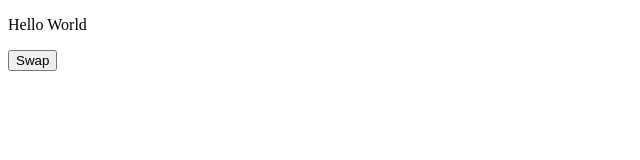
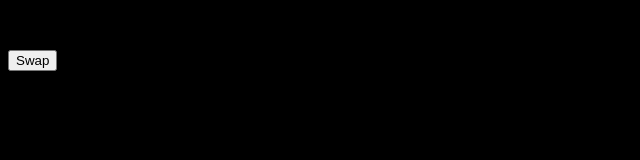
Before and after one commit to acciojob/dark-theme-Deepanshu9643, a website: page main.html in a window 1280 px wide. Both pictures are taken after a click on the button "Swap". Shown: the whole page, without its empty margins (0-640 px from the left). Drawn offline with Linux system fonts and the light colour scheme.

Commit message:
created a submission

```diff
--- a/main.html
+++ b/main.html
@@ -7,13 +7,13 @@
     <link rel="stylesheet" href="styles.css">
   </head>
   <body>
-    <main>
+  <div id="app" class="day">
       <!-- html markup here -->
       <p id="ptag">
-        Hello World
+        I am an AccioJob student, ready to become an awesome full stack developer.
       </p>
-      <button>Swap</button>
-    </main>
+      <button id="swap" class="button_day">Swap</button>
+  </div>
     <script src="./script.js"></script>
   </body>
 </html>
--- a/script.js
+++ b/script.js
@@ -1 +1,15 @@
 //your code here
+let themebtn = document.querySelector("#swap");
+let Tmode = "light"
+
+themebtn.addEventListener("click", mode)
+function mode() {
+	if (Tmode==="light") {
+		Tmode = "dark"
+		 document.querySelector("body").style.backgroundColor = "black"
+	}
+	else{
+		Tmode="light"
+		 document.querySelector("body").style.backgroundColor = "white"
+	}
+}
--- a/styles.css
+++ b/styles.css
@@ -1,3 +1,11 @@
+#ptag{
+	display:flex;
+	justify-content:center;
+}
+#swap{
+
+}
+
 #app{
   height:90vh;
 }
@@ -8,6 +16,8 @@
 
 #swap{
   outline:0;
+	display:flex;
+	justify-content:center;
 }
 
 .button_night{
```
